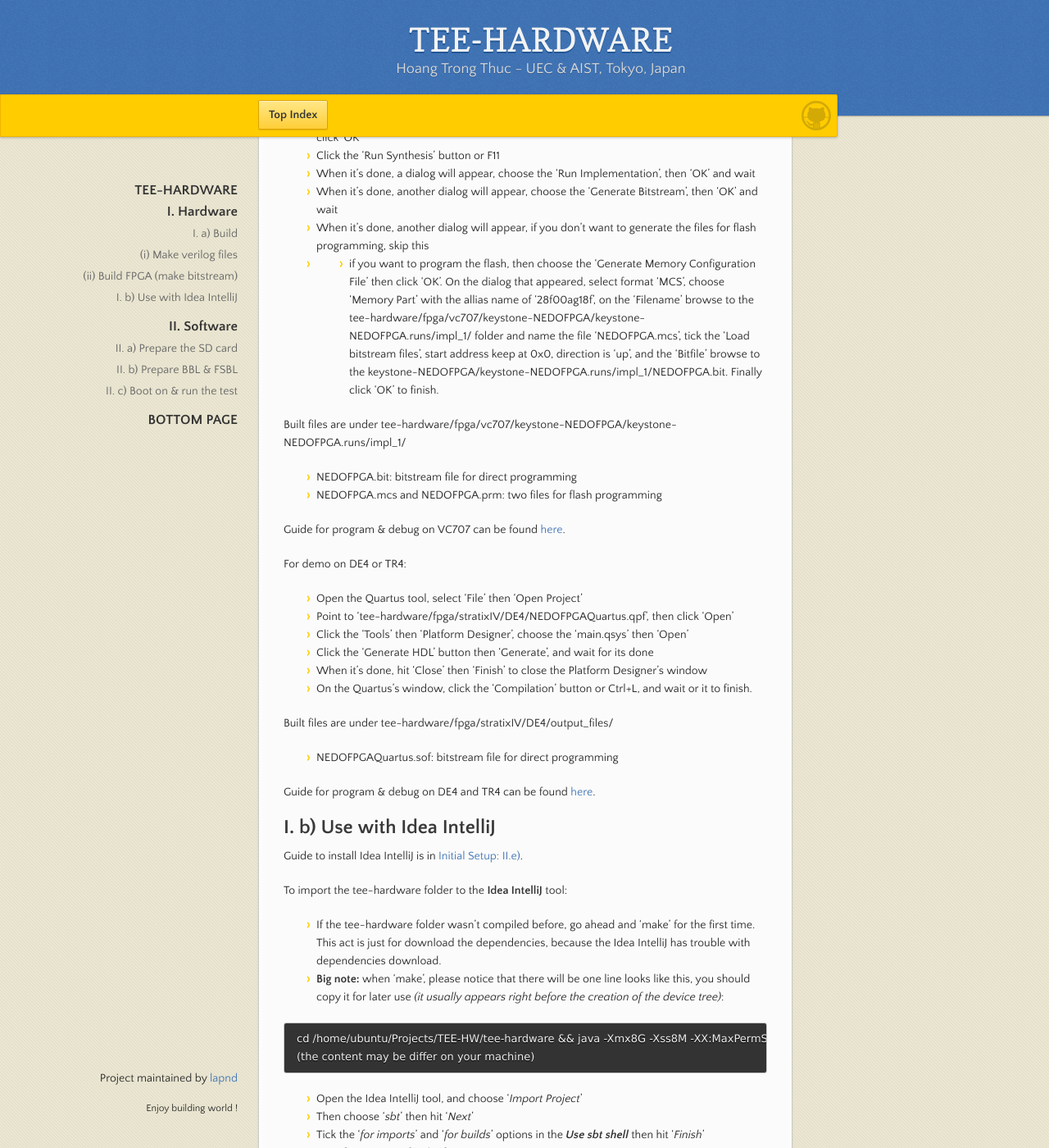
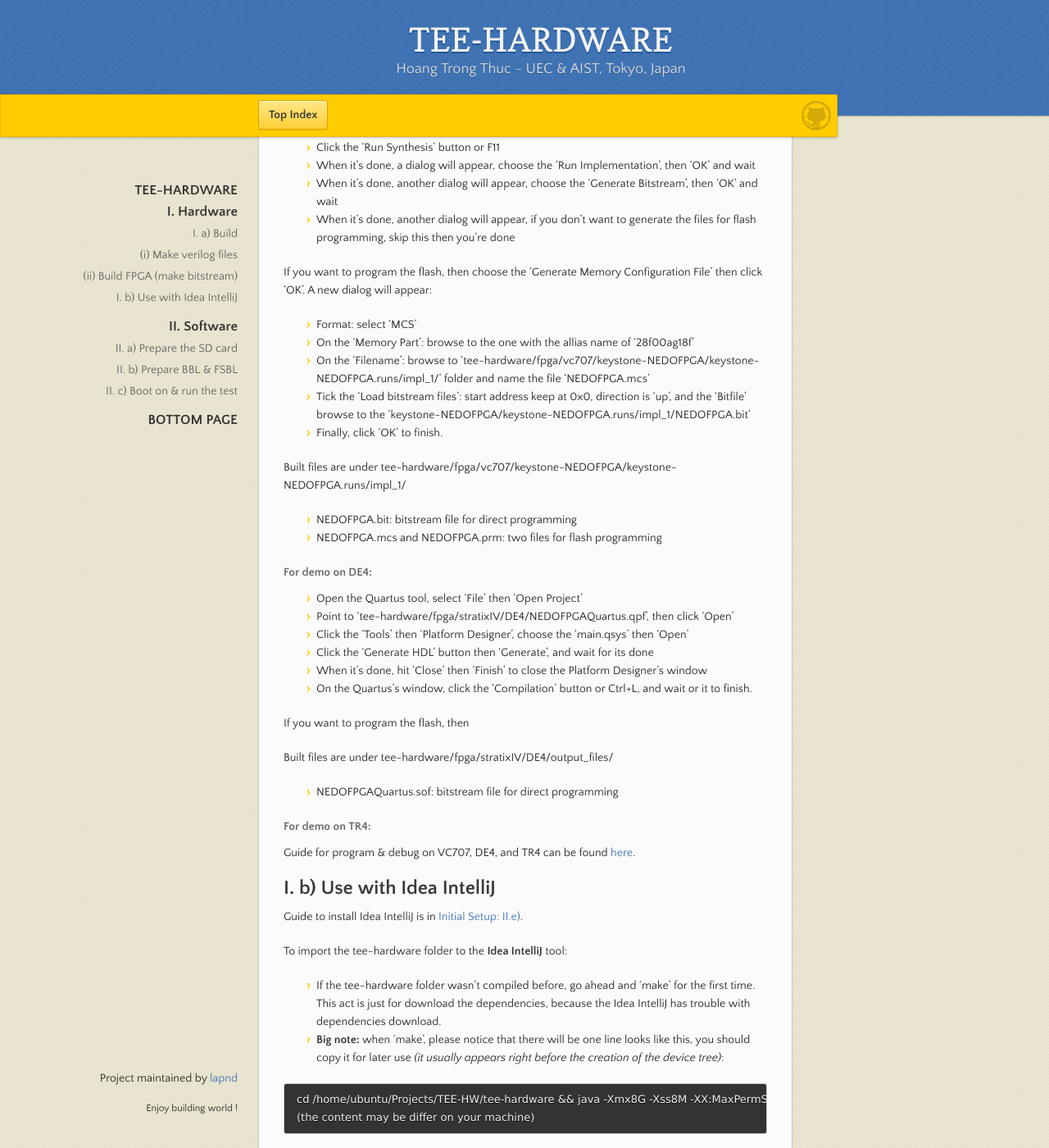
Before and after one commit to lapnd/httdes.github.io, a Jekyll site: the page built from tee-hw.md, in a window 1280 px wide and 1400 px high, scrolled down 963 px. Shown: the whole window at 82% size. Built offline with Jekyll 4.4.1, drawn with Linux system fonts in a browser that asks for light colours; our own code applies the rules of GitHub Pages for plain Markdown files.

Commit message:
Update tee-hw.md

```diff
--- a/tee-hw.md
+++ b/tee-hw.md
@@ -38,22 +38,26 @@ The core processors can be configured to use [Rocket](https://github.com/chipsal
 
 ### (ii) Build FPGA (make bitstream)
 
-For demo on VC707:
+#### For demo on VC707:
 - Open the Vivado tool, select the 'Open Project'
 - Point to 'tee-hardware/fpga/vc707/keystone-NEDOFPGA/keystone-NEDOFPGA.xpr', then click 'OK'
 - Click the 'Run Synthesis' button or F11
 - When it's done, a dialog will appear, choose the 'Run Implementation', then 'OK' and wait
 - When it's done, another dialog will appear, choose the 'Generate Bitstream', then 'OK' and wait
-- When it's done, another dialog will appear, if you don't want to generate the files for flash programming, skip this
-- * if you want to program the flash, then choose the 'Generate Memory Configuration File' then click 'OK'. On the dialog that appeared, select format 'MCS', choose 'Memory Part' with the allias name of '28f00ag18f', on the 'Filename' browse to the tee-hardware/fpga/vc707/keystone-NEDOFPGA/keystone-NEDOFPGA.runs/impl_1/ folder and name the file 'NEDOFPGA.mcs', tick the 'Load bitstream files', start address keep at 0x0, direction is 'up', and the 'Bitfile' browse to the keystone-NEDOFPGA/keystone-NEDOFPGA.runs/impl_1/NEDOFPGA.bit. Finally click 'OK' to finish.
+- When it's done, another dialog will appear, if you don't want to generate the files for flash programming, skip this then you're done
+
+If you want to program the flash, then choose the 'Generate Memory Configuration File' then click 'OK'. A new dialog will appear:
+- Format: select 'MCS'
+- On the 'Memory Part': browse to the one with the allias name of '28f00ag18f'
+- On the 'Filename': browse to 'tee-hardware/fpga/vc707/keystone-NEDOFPGA/keystone-NEDOFPGA.runs/impl_1/' folder and name the file 'NEDOFPGA.mcs'
+- Tick the 'Load bitstream files': start address keep at 0x0, direction is 'up', and the 'Bitfile' browse to the 'keystone-NEDOFPGA/keystone-NEDOFPGA.runs/impl_1/NEDOFPGA.bit'
+- Finally, click 'OK' to finish.
 
 Built files are under tee-hardware/fpga/vc707/keystone-NEDOFPGA/keystone-NEDOFPGA.runs/impl_1/
 - NEDOFPGA.bit: bitstream file for direct programming
 - NEDOFPGA.mcs and NEDOFPGA.prm: two files for flash programming
 
-Guide for program & debug on VC707 can be found [here](./fpgaguide_vc707.md).
-
-For demo on DE4 or TR4:
+#### For demo on DE4:
 - Open the Quartus tool, select 'File' then 'Open Project'
 - Point to 'tee-hardware/fpga/stratixIV/DE4/NEDOFPGAQuartus.qpf', then click 'Open'
 - Click the 'Tools' then 'Platform Designer', choose the 'main.qsys' then 'Open'
@@ -61,10 +65,14 @@ For demo on DE4 or TR4:
 - When it's done, hit 'Close' then 'Finish' to close the Platform Designer's window
 - On the Quartus's window, click the 'Compilation' button or Ctrl+L, and wait or it to finish.
 
+If you want to program the flash, then
+
 Built files are under tee-hardware/fpga/stratixIV/DE4/output_files/
 - NEDOFPGAQuartus.sof: bitstream file for direct programming
 
-Guide for program & debug on DE4 and TR4 can be found [here](./fpgaguide_de4.md).
+#### For demo on TR4:
+
+Guide for program & debug on VC707, DE4, and TR4 can be found [here](./fpgaguide.md).
 
 ## I. b) Use with Idea IntelliJ
 
```
